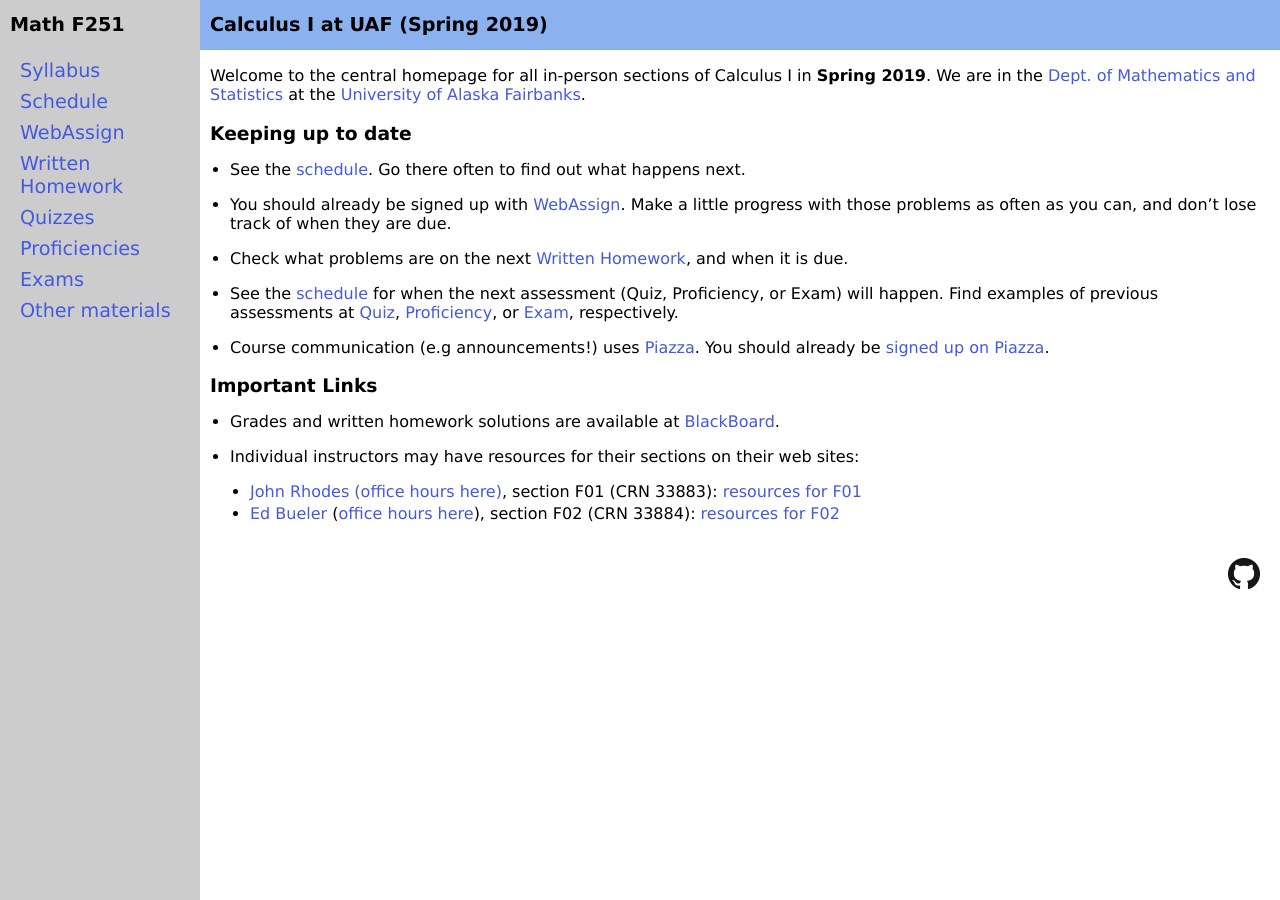
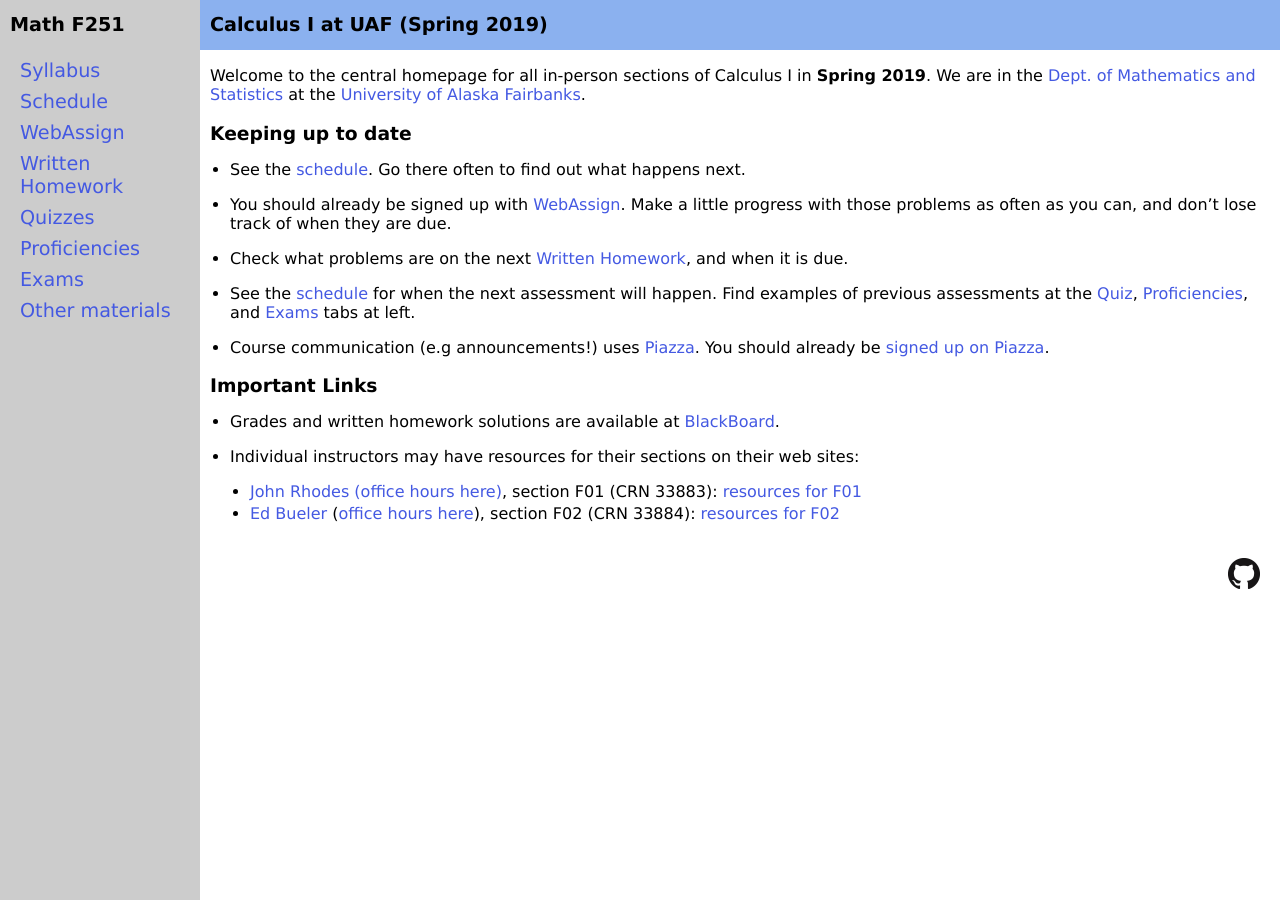
Before and after one commit to uaf-math/calc1, a Jekyll site: the page built from index.md, in a window 1280 px wide. Built offline with Jekyll 4.4.1, drawn with Linux system fonts in a browser that asks for light colours.

Commit message:
minor wording clean on front page

```diff
--- a/index.md
+++ b/index.md
@@ -15,7 +15,7 @@ Welcome to the central homepage for all in-person sections of Calculus I in **Sp
 
 * Check what problems are on the next [Written Homework](writtenhomework), and when it is due.
 
-* See the [schedule](assets/general/Spring2019/MATH251-Schedule.pdf) for when the next assessment (Quiz, Proficiency, or Exam) will happen.  Find examples of previous assessments at [Quiz](quizzes), [Proficiency](proficiencies), or [Exam](exams), respectively.
+* See the [schedule](assets/general/Spring2019/MATH251-Schedule.pdf) for when the next assessment will happen.  Find examples of previous assessments at the [Quiz](quizzes), [Proficiencies](proficiencies), and [Exams](exams) tabs at left.
 
 * Course communication (e.g announcements!) uses [Piazza](https://piazza.com/uaf/spring2019/math251/home).  You should already be [signed up on Piazza](https://piazza.com/uaf/spring2019/math251).  <!-- Start by [signing up with Piazza](https://piazza.com/uaf/spring2019/math251). -->
 
```
